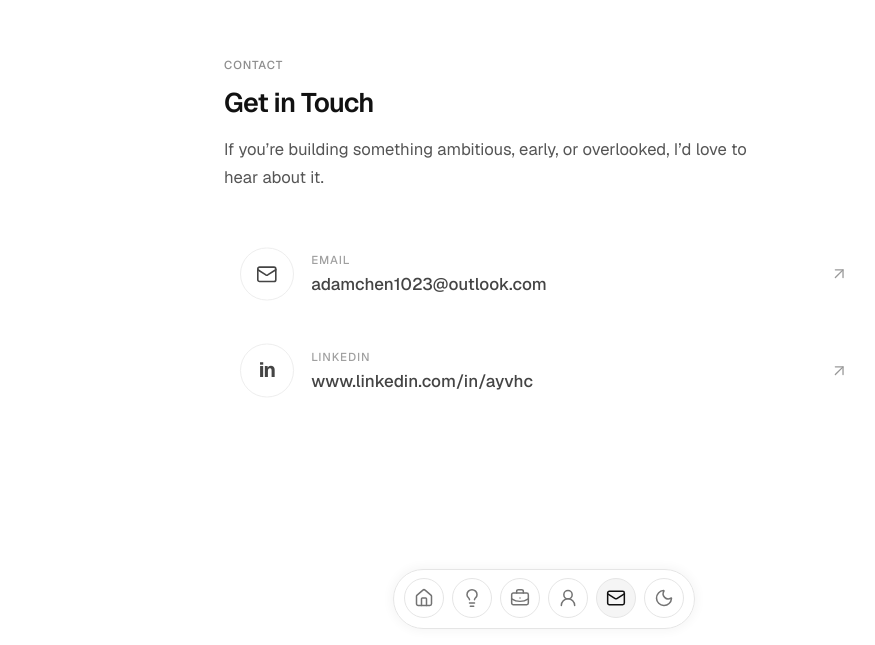
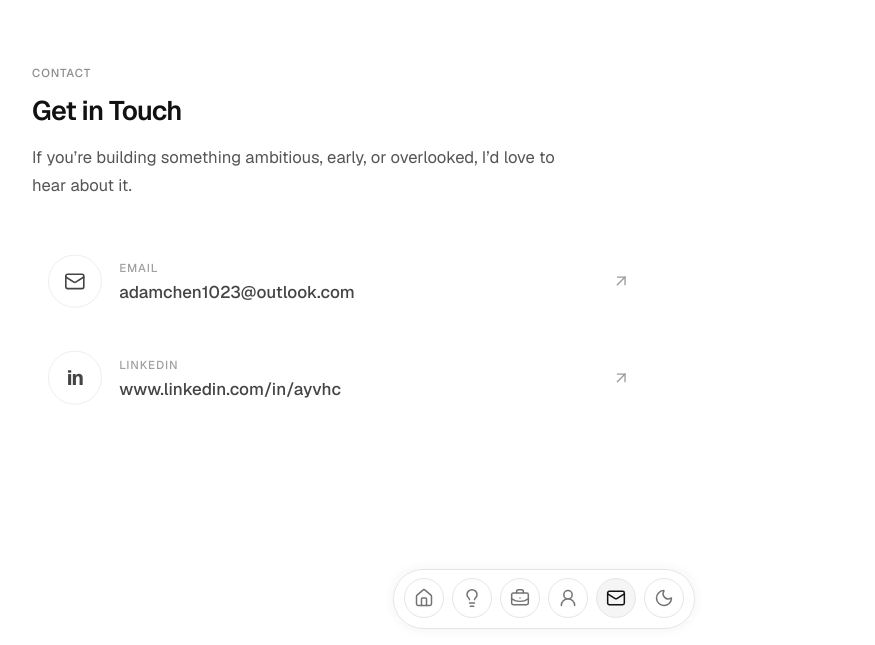
Before and after one commit to ayvhc/websitev2, a Next.js app: page /contact in a window 1280 px wide. Shown: the part 155-800 px from the top of the page, without its empty margins (96-971 px from the left). Built offline with nearby package versions, Linux system fonts and the light colour scheme.

Commit message:
Align contact page with portfolio layout

```diff
--- a/app/globals.css
+++ b/app/globals.css
@@ -1988,6 +1988,11 @@ button {
   .investment-list p {
     font-size: 0.98rem;
   }
+
+  .contact-stage {
+    left: 1.5rem;
+    width: calc(100% - 3rem);
+  }
 }
 
 .contact-shell {
@@ -2002,9 +2007,9 @@ button {
 .contact-stage {
   position: absolute;
   top: 50%;
-  left: 50%;
-  width: min(40rem, calc(100% - 3rem));
-  transform: translate(-50%, -52%);
+  left: clamp(1.5rem, 10vw, 9rem);
+  width: min(42rem, 48vw);
+  transform: translateY(-50%);
 }
 
 .contact-eyebrow {
@@ -2148,7 +2153,9 @@ button {
 
 @media (max-width: 640px) {
   .contact-stage {
-    transform: translate(-50%, -54%);
+    left: 1.5rem;
+    width: calc(100% - 3rem);
+    transform: translateY(-54%);
   }
 
   .contact-stage h1 {
```
